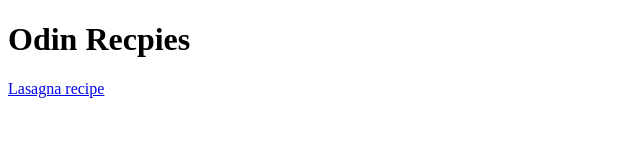
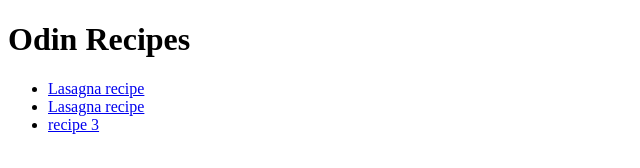
Before and after one commit to zsoltpal/odin-recipes, a plain HTML site: page index.html in a window 1280 px wide. Shown: the whole page, without its empty margins (0-640 px from the left). Drawn offline with Linux system fonts and the light colour scheme.

Commit message:
recipe list upated

```diff
--- a/index.html
+++ b/index.html
@@ -6,7 +6,17 @@
     <title>Document</title>
 </head>
 <body>
-    <h1>Odin Recpies</h1>
-    <a href="recipes/lasagna.html">Lasagna recipe</a>
+    <h1>Odin Recipes</h1>
+    <ul>
+        <li>
+            <a href="recipes/lasagna.html">Lasagna recipe</a>
+        </li>
+        <li>
+            <a href="recipes/chicken-schnitzel.html">Lasagna recipe</a>
+        </li>
+        <li>
+            <a href="recipes/">recipe 3</a>
+        </li>
+    </ul>
 </body>
 </html>
```
